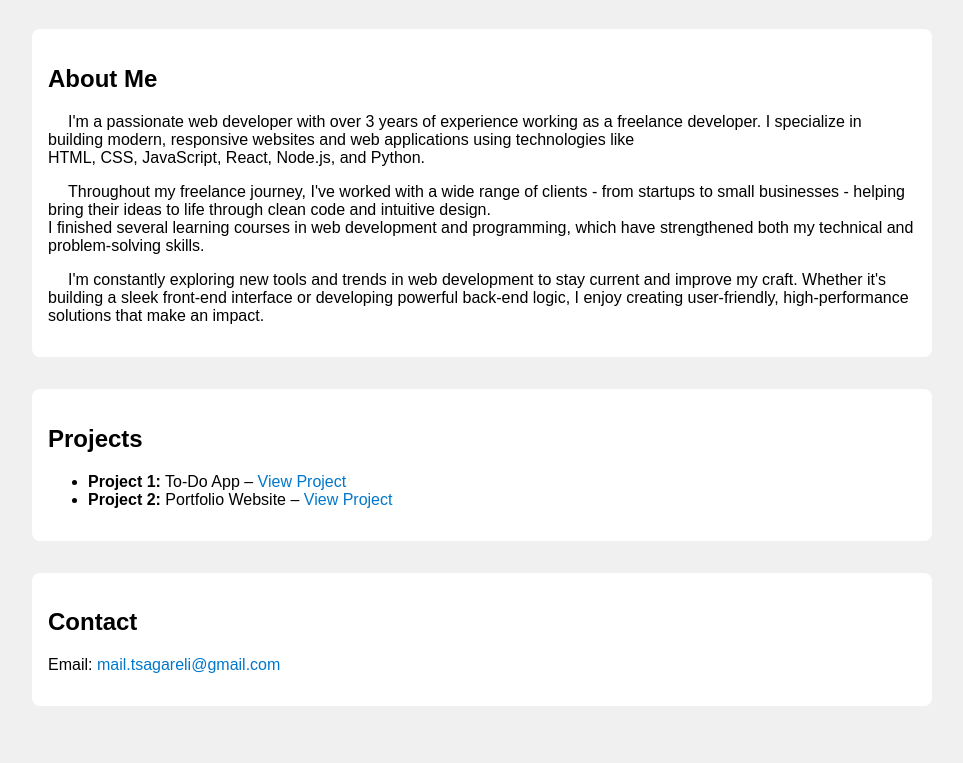
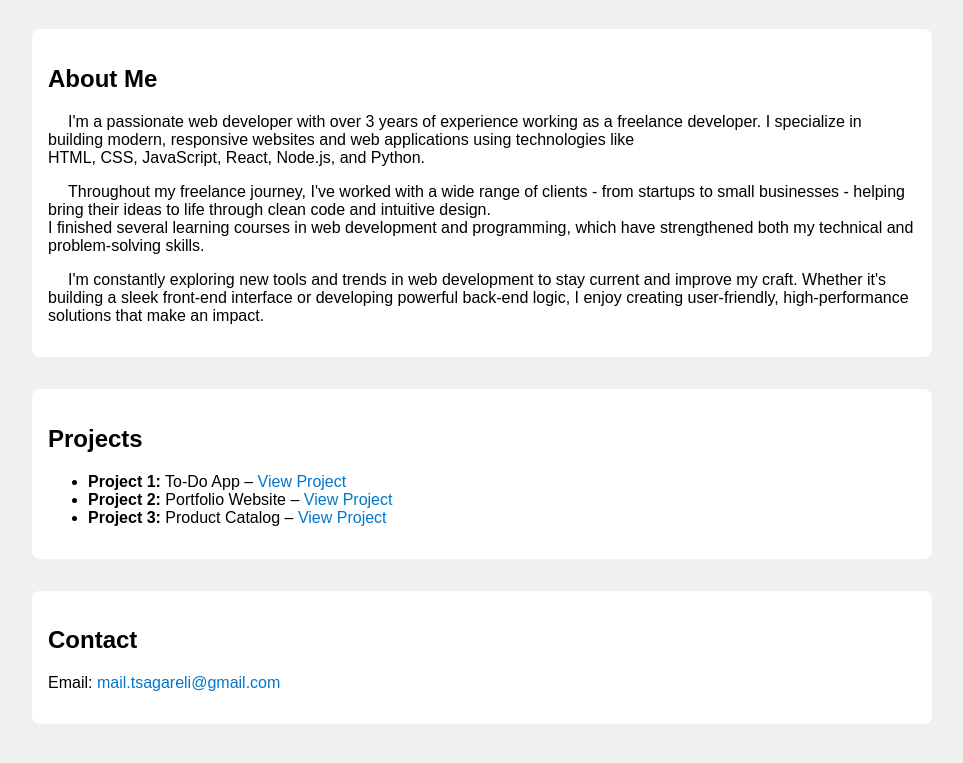
Before and after one commit to Sandrotsagareli/sandrotsagareli.github.io, a plain HTML site: page index.html in a window 1280 px wide. Shown: the part 117-880 px from the top of the page, without its empty margins (158-1121 px from the left). Drawn offline with Linux system fonts and the light colour scheme.

Commit message:
Update index.html

```diff
--- a/index.html
+++ b/index.html
@@ -30,6 +30,10 @@
         <strong>Project 2:</strong> Portfolio Website –
         <a href="#">View Project</a>
       </li>
+      <li>
+        <strong>Project 3:</strong> Product Catalog –
+        <a href="#">View Project</a>
+      </li>
     </ul>
   </section>
 
```
